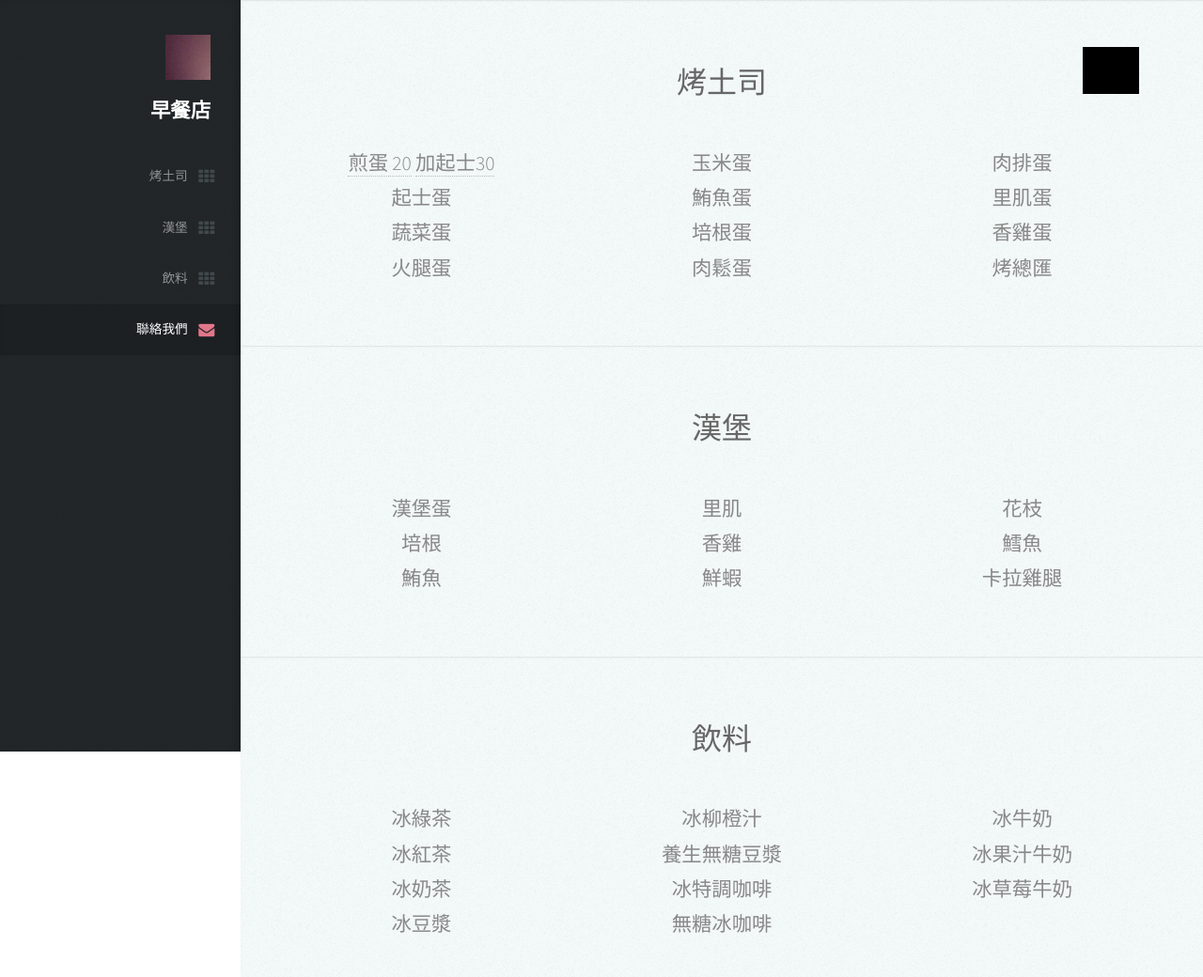
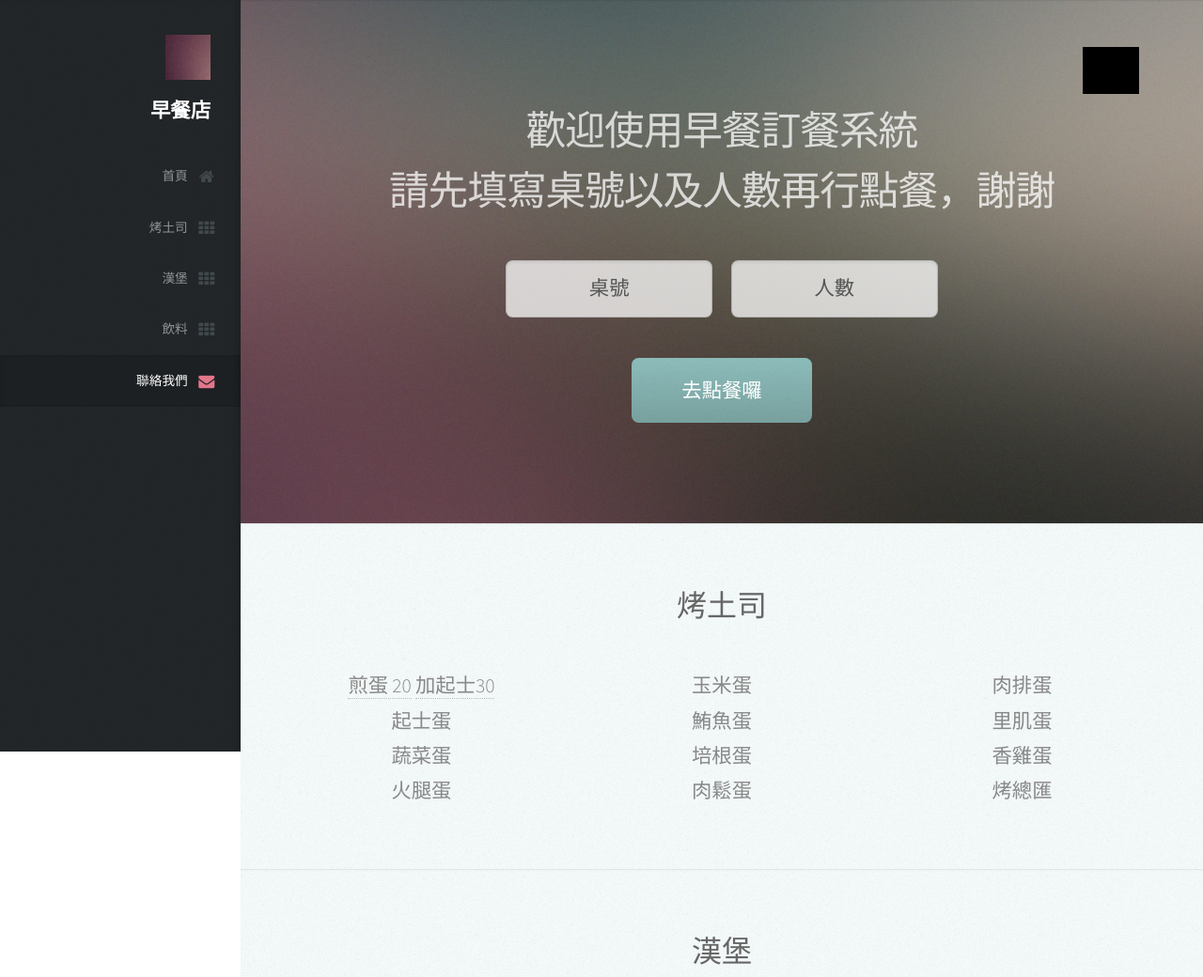
Before and after one commit to Jy-Liu/BreakFast, a plain HTML site: page index.html in a window 1280 px wide. Shown: the top 1040 px of the page at 94% size. Drawn offline with Linux system fonts and the light colour scheme.

Commit message:
add DeskNum and PeopleNum

```diff
--- a/assets/css/main.css
+++ b/assets/css/main.css
@@ -13,6 +13,11 @@
 #fl_menu .switch_person_menu{display:none;}
 #fl_menu .switch_person_menu .switch_person_item{display:block; background:#000; color:#bbb; border-top:1px solid #333; padding:10px 20px; font-family:Arial, Helvetica, sans-serif; font-size:12px; text-decoration:none;}
 #fl_menu .switch_person_menu a.switch_person_item:hover{background:#333; color:#fff;}
+
+/* Orb: Specification*/
+#input {
+	text-align: center;
+}
 
 /* Reset */
 
--- a/index.html
+++ b/index.html
@@ -50,7 +50,7 @@
 
 							-->
 							<ul>
-								<!-- <li><a href="#top" id="top-link" class="skel-layers-ignoreHref"><span class="icon fa-home">Intro</span></a></li> -->
+								<li><a href="#top" id="top-link" class="skel-layers-ignoreHref"><span class="icon fa-home">首頁</span></a></li>
 								<li><a href="#toast" id="portfolio-link" class="skel-layers-ignoreHref"><span class="icon fa-th">烤土司</span></a></li>
 								<li><a href="#hamburger" id="portfolio-link" class="skel-layers-ignoreHref"><span class="icon fa-th">漢堡</span></a></li>
 								<li><a href="#drink" id="portfolio-link" class="skel-layers-ignoreHref"><span class="icon fa-th">飲料</span></a></li>
@@ -80,22 +80,29 @@
 			<div id="main">
 
 				<!-- Intro -->
-<!-- 					<section id="top" class="one dark cover">
+					<section id="top" class="one dark cover">
 						<div class="container">
 
 							<header>
-								<h2 class="alt">Hi! I'm <strong>Prologue</strong>, a <a href="http://html5up.net/license">free</a> responsive<br />
-								site template designed by <a href="http://html5up.net">HTML5 UP</a>.</h2>
-								<p>Ligula scelerisque justo sem accumsan diam quis<br />
-								vitae natoque dictum sollicitudin elementum.</p>
+								<h2>歡迎使用早餐訂餐系統</h2>
+								<h2>請先填寫桌號以及人數再行點餐，謝謝</h2>
 							</header>
 
+							<form method="post" action="#">
+								<div class="row">
+									<div class="3u 3u(mobile)"><input type="hidden" name="hidden_1" /></div>
+									<div class="3u 3u(mobile)" id="input"><input id="input" type="text" name="deskNum" placeholder="桌號" maxlength="3" /></div>
+									<div class="3u 3u$(mobile)"><input id="input" type="text" name="peopleNum" placeholder="人數" maxlength="3" /></div>
+									<div class="3u$ 3u$(mobile)"><input type="hidden" name="hidden_2" /></div>
+								</div>
+							</form>
+
 							<footer>
-								<a href="#portfolio" class="button scrolly">Magna Aliquam</a>
+								<a href="#toast" class="button scrolly">去點餐囉</a>
 							</footer>
 
 						</div>
-					</section> -->
+					</section>
 
 				<!-- Portfolio -->
 					<section id="toast" class="two">
```
